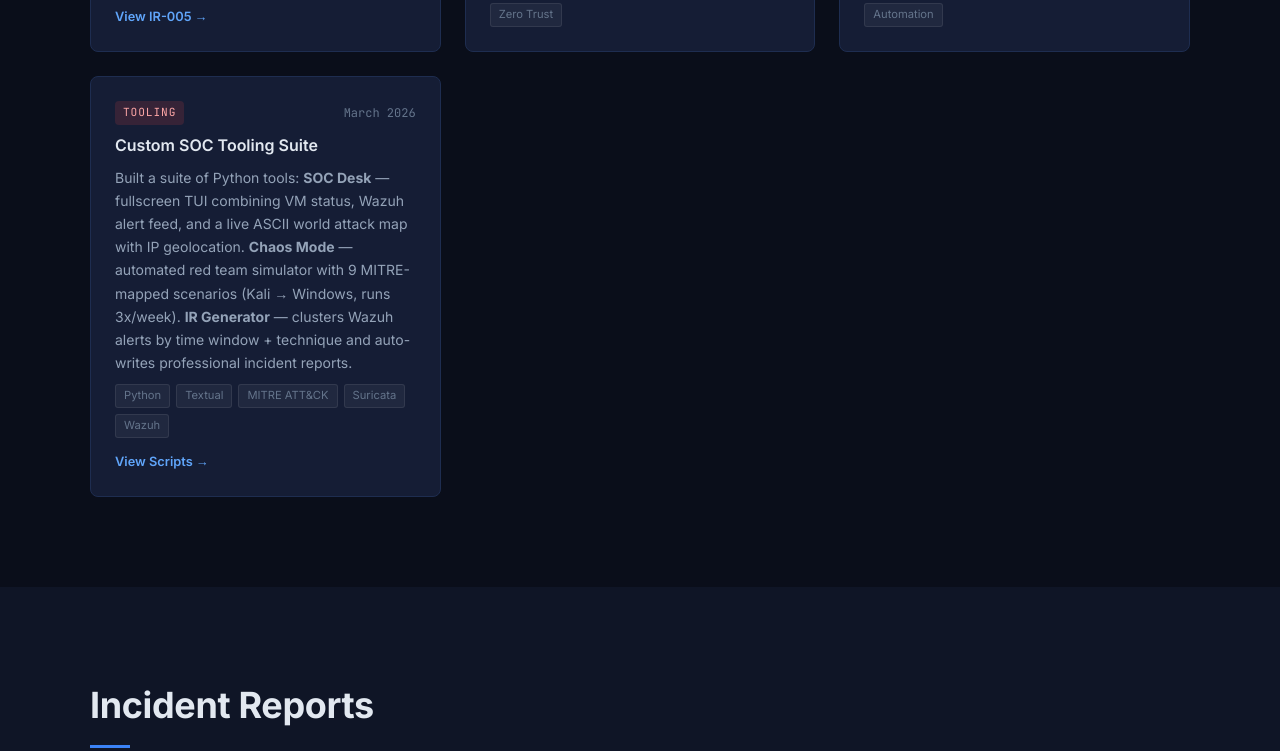
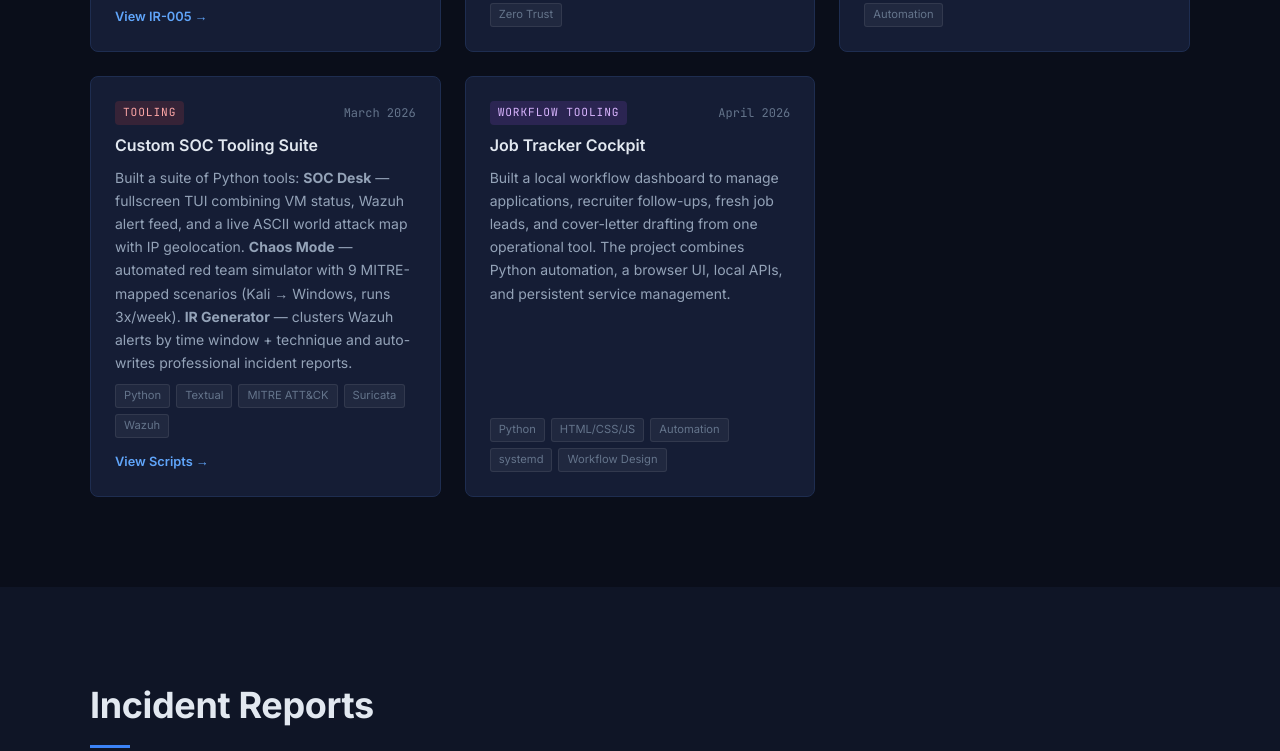
Before and after one commit to williamquattlebaum/williamquattlebaum.github.io, a plain HTML site: page index.html in a window 1280 px wide. Shown: the part 3062-3813 px from the top of the page. Drawn offline with Linux system fonts and the light colour scheme.

Commit message:
Add job tracker cockpit to homepage

```diff
--- a/index.html
+++ b/index.html
@@ -264,6 +264,18 @@
           <a href="https://github.com/williamquattlebaum/cybersecurity-portfolio/tree/main/scripts" target="_blank" class="project-link">View Scripts →</a>
         </div>
 
+        <div class="project-card">
+          <div class="project-header">
+            <span class="project-tag purple">Workflow Tooling</span>
+            <span class="project-date">April 2026</span>
+          </div>
+          <h3>Job Tracker Cockpit</h3>
+          <p>Built a local workflow dashboard to manage applications, recruiter follow-ups, fresh job leads, and cover-letter drafting from one operational tool. The project combines Python automation, a browser UI, local APIs, and persistent service management.</p>
+          <div class="project-tags">
+            <span>Python</span><span>HTML/CSS/JS</span><span>Automation</span><span>systemd</span><span>Workflow Design</span>
+          </div>
+        </div>
+
       </div>
     </div>
   </section>
@@ -341,10 +353,6 @@
           <span class="contact-icon">🐙</span>
           <span>github.com/williamquattlebaum</span>
         </a>
-        <a href="tel:7708260832" class="contact-card">
-          <span class="contact-icon">📞</span>
-          <span>770-826-0832</span>
-        </a>
       </div>
     </div>
   </section>
```
